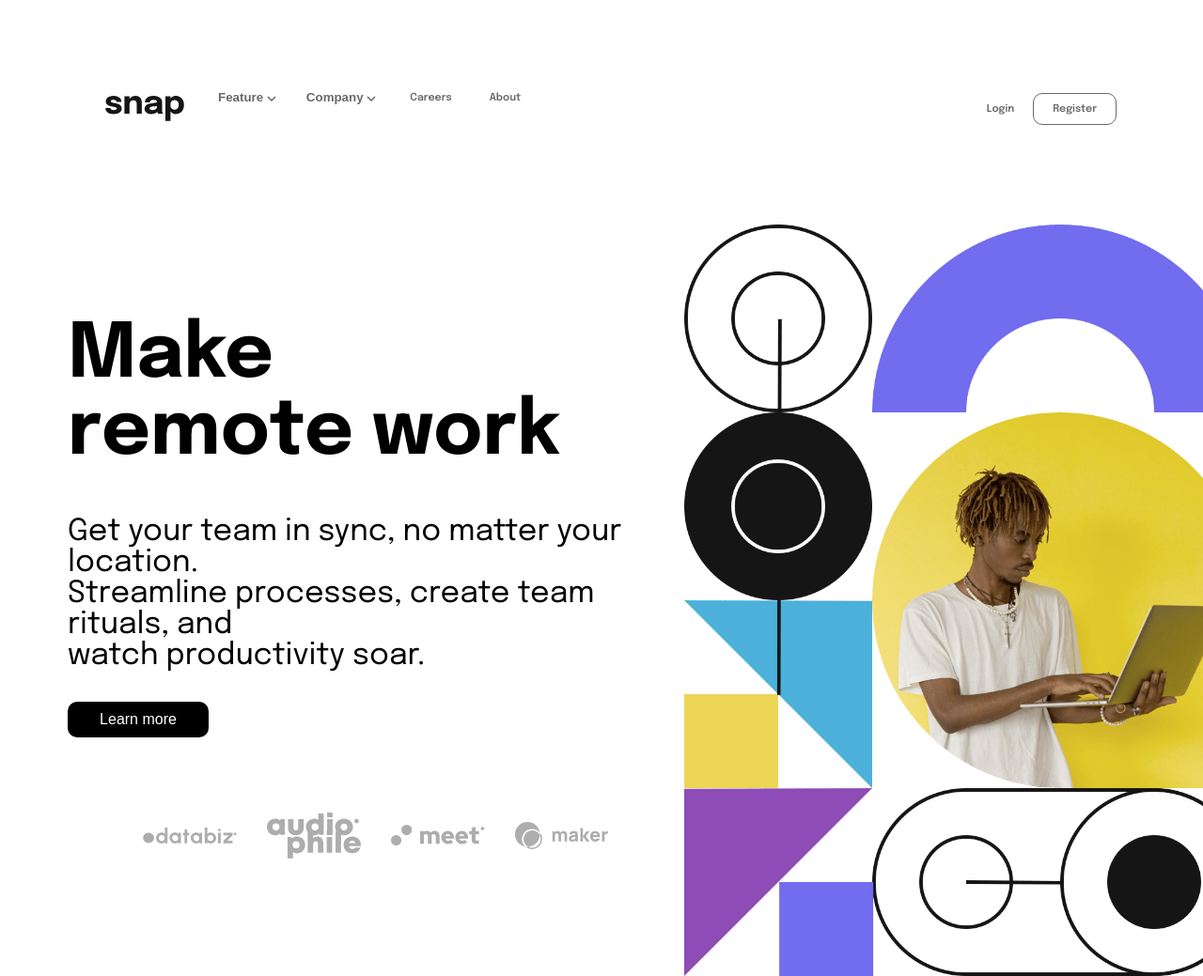
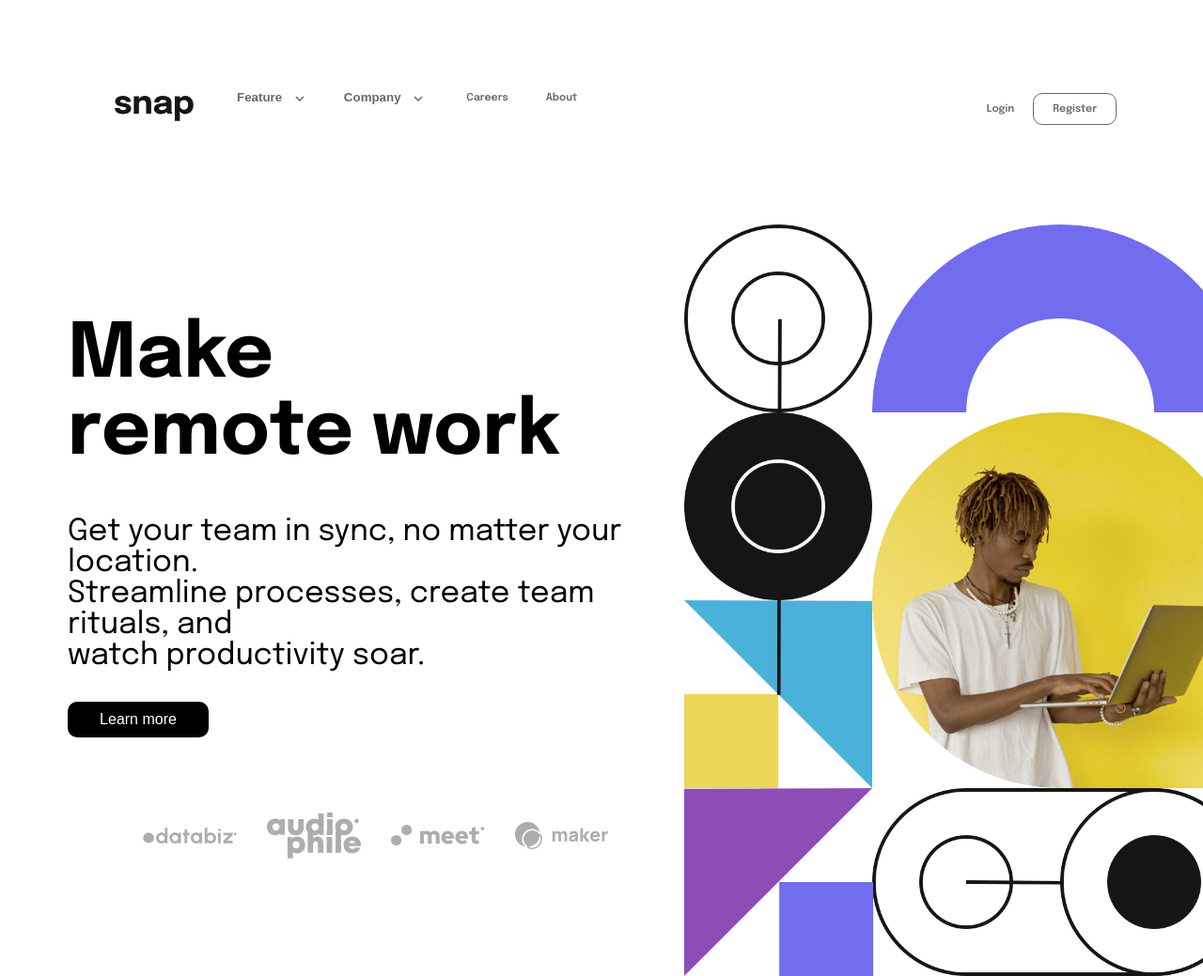
Before and after one commit to DakotaK92/JS-Project, a plain HTML site: page index.html in a window 1280 px wide. Shown: the top 1039 px of the page at 94% size. Drawn offline with Linux system fonts and the light colour scheme.

Commit message:
Add some style

```diff
--- a/styles.css
+++ b/styles.css
@@ -34,6 +34,10 @@ body {
   padding: 14px 16px;
   text-decoration: none;
   margin: 10px;
+}
+
+.navbar img {
+  padding: 0px 10px;
 }
 
 .navbar ul {
```
